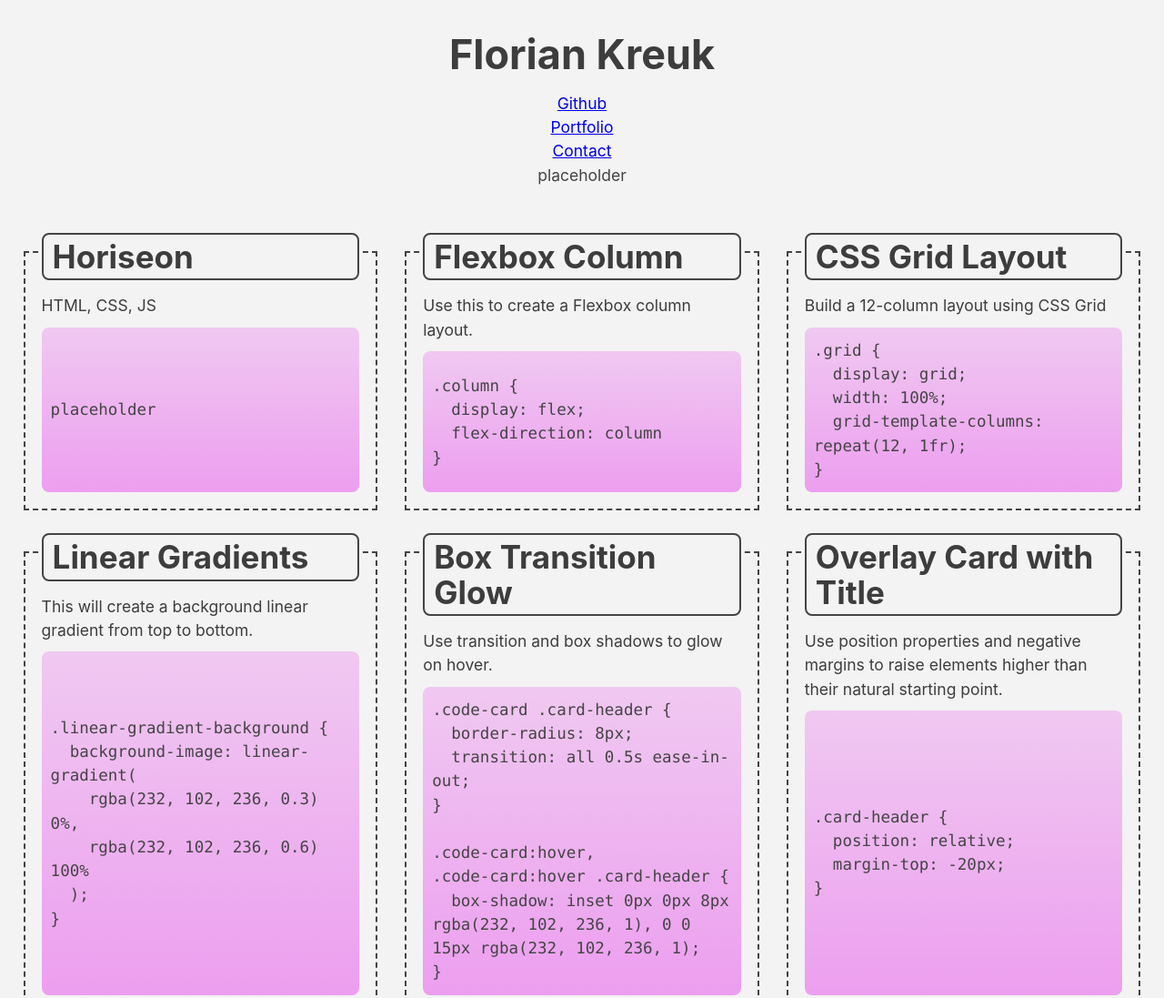
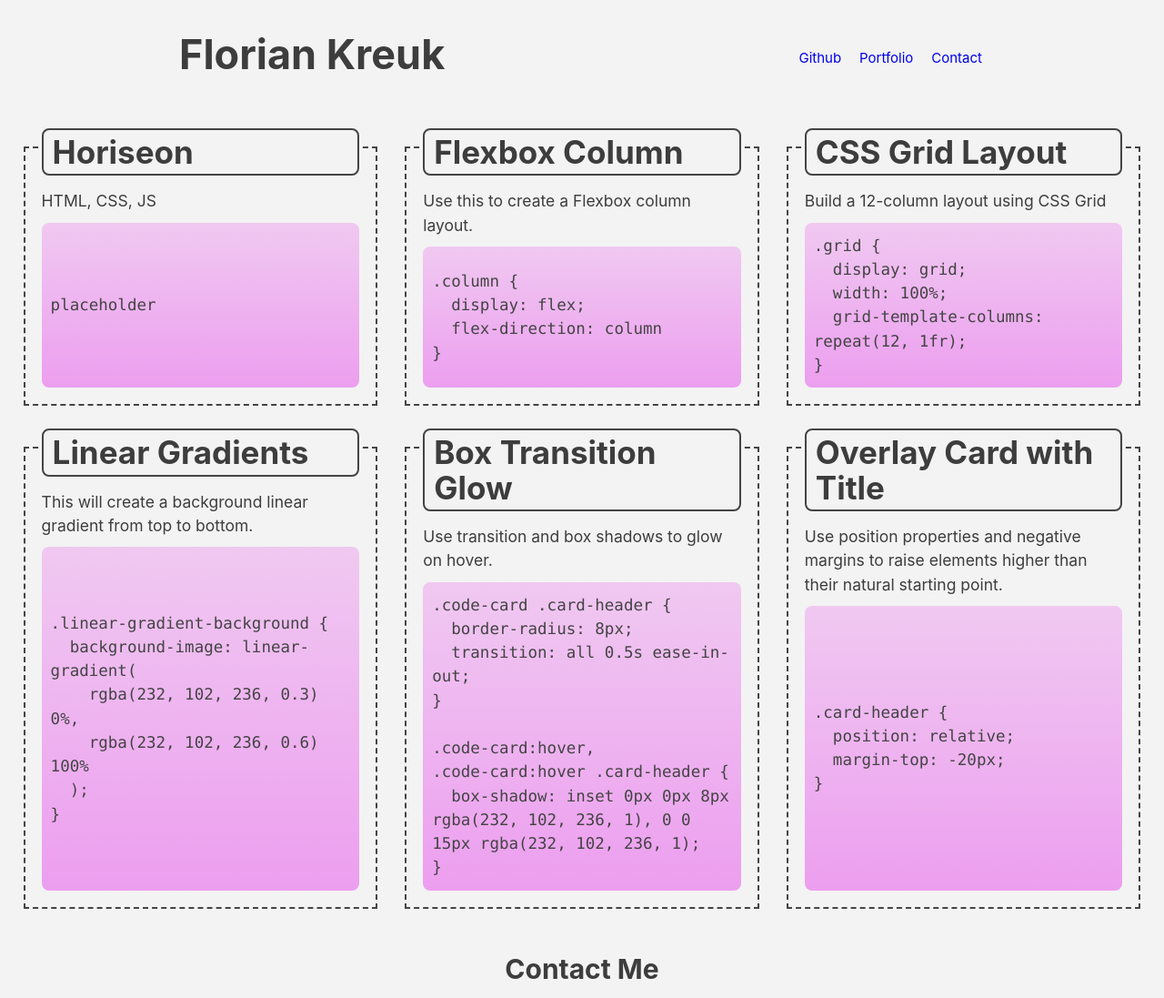
Before and after one commit to f-kreuk/FlorianKreuk-Portfolio, a plain HTML site: page index.html in a window 1280 px wide. Shown: the top 1097 px of the page at 91% size. Drawn offline with Linux system fonts and the light colour scheme.

Commit message:
Put navbar and header in same row and made some styling changes to navbar

```diff
--- a/assets/css/style.css
+++ b/assets/css/style.css
@@ -1,4 +1,3 @@
-/* color scheme sourced from http://khroma.co/generator/ */
 :root {
   --bright-turquoise: #2aefcb;
   --gin: #444444;
@@ -6,23 +5,19 @@
   --bone: #f3f3f3;
 }
 
-/* set content highlight color and background */
 ::selection {
   background-color: var(--bright-turquoise);
   color: var(--bone);
 }
 
 html {
-  /* set 1rem to 10px instead of native 16px to make it easier to calculate font-size values for the rest of the page (e.g. 1.6rem is 16px, 2.0rem is 20px, etc.) */
   font-size: 62.5%;
 }
 
 body {
-  /* Sans Serif font stack is implemented to help select the best font for each type of computer operating system */
   font-family: -apple-system, BlinkMacSystemFont, 'Segoe UI', Roboto, Helvetica,
     Arial, sans-serif, 'Apple Color Emoji', 'Segoe UI Emoji', 'Segoe UI Symbol';
 
-  /* set body font size to 1.75rem, which is 1.75x more than the font-size of 10px, making it 17.5px  */
   font-size: 1.75rem;
   line-height: 1.5;
   color: var(--gin);
@@ -42,7 +37,6 @@ h6 {
 }
 
 h1 {
-  /* 4rem = 40px (4 * 10px) */
   font-size: 4rem;
 }
 
@@ -71,7 +65,6 @@ p {
 }
 
 code {
-  /* Monospace font stack is used for our code blocks to make it look more like code */
   font-family: Consolas, 'Andale Mono WT', 'Andale Mono', 'Lucida Console',
     'Lucida Sans Typewriter', 'DejaVu Sans Mono', 'Bitstream Vera Sans Mono',
     'Liberation Mono', 'Nimbus Mono L', Monaco, 'Courier New', Courier,
@@ -100,7 +93,6 @@ footer {
   text-align: center;
 }
 
-/* create our main grid with flexbox, use negative margins to offset the padding on the .card-column class */
 .row {
   display: flex;
   flex-wrap: wrap;
@@ -113,16 +105,13 @@ footer {
   justify-content: center;
 }
 
-/* using a mobile-first approach, set base column width to be 100% and we'll update it using media queries for larger screen sizes */
 .card-column {
   flex: 1 0 100%;
   padding: 1.5rem;
-  /* when the screen resizes, make it so our columns don't jump in size */
   transition: flex-basis 500ms linear;
   margin-bottom: 1.5rem;
 }
 
-/* make each code card a flexbox column to align and justify content within it */
 .code-card {
   display: flex;
   flex-direction: column;
@@ -131,14 +120,12 @@ footer {
   padding: 2rem;
   color: var(--heliotrope);
 
-  /* outline is like border, but on the outside of the box instead of inside */
   outline: 2px dashed var(--gin);
   outline-offset: -2px;
   transition: all 0.5s ease-in-out;
 }
 
 .code-card .card-header {
-  /* use position and negative margins to move title of card over the card's outline and create an overlap effect */
   position: relative;
   margin: -4rem 0 1.5rem 0;
   padding: 0.5rem 1rem;
@@ -149,26 +136,22 @@ footer {
   transition: all 0.5s ease-in-out;
 }
 
-/* set an outer and inner drop shadow on the card to create a glowing effect on hover */
 .code-card:hover,
 .code-card:hover .card-header {
   box-shadow: inset 0px 0px 8px var(--heliotrope), 0 0 15px var(--heliotrope);
 }
 
-/* each card's code block grows to the height of the largest code block on the page, making each card even in height */
 .code-card .code-block {
   flex-grow: 1;
 }
 
 .code-card pre {
-  /* set styles to make it so code wraps in <pre> instead of overflowing */
   white-space: pre-wrap;
   overflow: auto;
   tab-size: 4;
   padding: 1.2rem 1rem;
   color: var(--gin);
   border-radius: 8px;
-  /* use linear-gradient() function to create a fading background  */
   background-image: linear-gradient(
     rgba(232, 102, 236, 0.3) 0%,
     rgba(232, 102, 236, 0.6) 100%
@@ -177,26 +160,21 @@ footer {
   align-items: center;
 }
 
-/* on <pre> click, select all contents so the code is highlighted */
 .code-card pre:active {
   user-select: all;
 }
 
-/* using a mobile-first approach, use `min-width` values going from narrow -> wide for a responsive design */
 @media screen and (min-width: 768px) {
-  /* on tablets, set columns to only be 50% of the width and not grow */
   .card-column {
     flex: 0 0 50%;
     max-width: 50%;
   }
 
-  /* select the last child to grow to full width if it has space to grow */
   .card-column:last-child {
     flex-grow: 1;
   }
 }
 
-/* media query for larger screens */
 @media screen and (min-width: 992px) {
   header {
     width: 75%;
@@ -207,3 +185,23 @@ footer {
     max-width: 33.333%;
   }
 }
+
+.headercontainer {
+    display:flex;
+    justify-content:space-between;
+    align-items:center;
+}
+
+#navbar li {
+    display:inline-block;
+    font-family: -apple-system, BlinkMacSystemFont, 'Segoe UI', Roboto, Helvetica,
+    Arial, sans-serif, 'Apple Color Emoji', 'Segoe UI Emoji', 'Segoe UI Symbol';
+    font-size: 1.5rem;
+    line-height: 1.5;
+    color: var(--gin);
+}
+
+#navbar a {
+    text-decoration:none;
+    padding-right:15px;
+}
--- a/index.html
+++ b/index.html
@@ -13,18 +13,18 @@
 
 
   <header>
+    <div class="headercontainer">
         <h1 class="page-title">
       Florian Kreuk
         </h1>
-    <nav>
+        <nav id = "navbar">
             <ul>
-            <li> <a href="https://github.com/">Github</a></li>
-            <li> <a href="#Portfolio">Portfolio</a></li>
+                <li> <a href="#AboutMe">Github</a></li>
+                <li> <a href="#Work">Portfolio</a></li>
                 <li> <a href="#contact">Contact</a></li>
             </ul>
         </nav>
-    <p> placeholder
-    </p>
+    </div>
   </header>
 
   <main>
```
Lines whose indentation alone changed are shown as unchanged.
